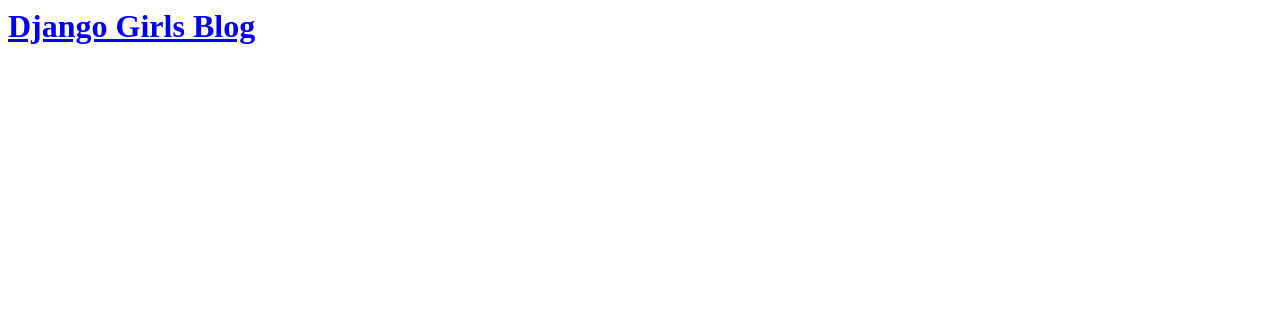
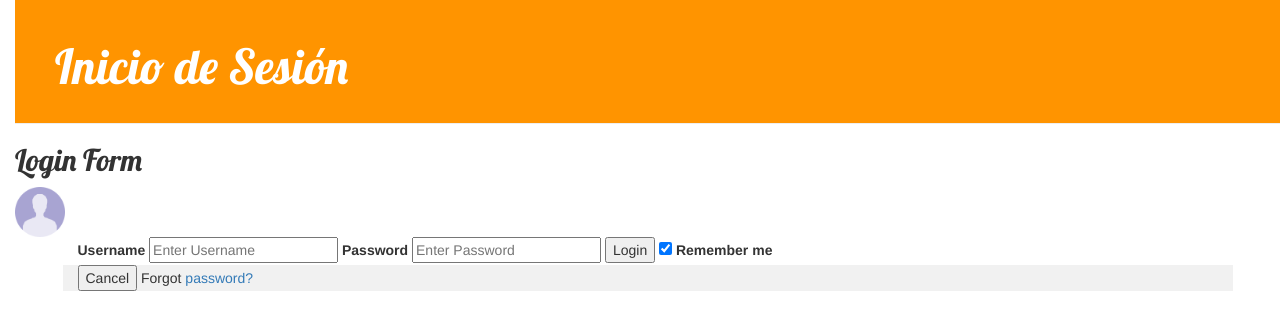
Before and after one commit to marielmr/sistemawebem, a Django app: page / in a window 1280 px wide. Shown: the top 330 px of the page. Run offline with Django 3.2, Linux system fonts and the light colour scheme; data that the repository does not hold is empty; some libraries are stand-ins or nearby versions.

Commit message:
formulario

```diff
--- a/emsistema/models.py
+++ b/emsistema/models.py
@@ -12,6 +12,7 @@
 	iduser=models.AutoField(primary_key=True)
 	user=models.CharField(max_length=20)
 	password=models.CharField(max_length=8)
+	img=models.URLField()
 	idperson=models.ForeignKey(person,on_delete=models.CASCADE)
 
 
--- a/emsistema/static/css/emsistema.css
+++ b/emsistema/static/css/emsistema.css
@@ -6,3 +6,51 @@
 body{
 	padding-left: 15px;
 }
+
+.page-header {
+    background-color: #ff9400;
+    margin-top: 0;
+    padding: 20px 20px 20px 40px;
+}
+
+.page-header h1, .page-header h1 a, .page-header h1 a:visited, .page-header h1 a:active {
+    color: #ffffff;
+    font-size: 36pt;
+    text-decoration: none;
+}
+
+.content {
+    margin-left: 40px;
+}
+
+h1, h2, h3, h4 {
+    font-family: 'Lobster', cursive;
+}
+
+.date {
+    float: right;
+    color: #828282;
+}
+
+.save {
+    float: right;
+}
+
+.post-form textarea, .post-form input {
+    width: 100%;
+}
+
+.top-menu, .top-menu:hover, .top-menu:visited {
+    color: #ffffff;
+    float: right;
+    font-size: 26pt;
+    margin-right: 20px;
+}
+
+.post {
+    margin-bottom: 70px;
+}
+
+.post h1 a, .post h1 a:visited {
+    color: #000000;
+}
--- a/emsistema/templates/emsistema/login.html
+++ b/emsistema/templates/emsistema/login.html
@@ -1,20 +1,60 @@
+{% load static %}
 <html>
     <head>
         <title>Django Girls blog</title>
+        <link rel="stylesheet" href="//maxcdn.bootstrapcdn.com/bootstrap/3.2.0/css/bootstrap.min.css">
+        <link rel="stylesheet" href="//maxcdn.bootstrapcdn.com/bootstrap/3.2.0/css/bootstrap-theme.min.css">
+        <link href="//fonts.googleapis.com/css?family=Lobster&subset=latin,latin-ext" rel="stylesheet" type="text/css">
+        <link rel="stylesheet" href="{% static 'css/emsistema.css' %}">
     </head>
     <body>
-        <div>
-            <h1><a href="/">Django Girls Blog</a></h1>
+        <div class="page-header">
+            <h1><a href="/">Inicio de Sesión</a></h1>
         </div>
 
         {% for p in posts %}
 
-        <div>
+        <div class="post">
+            <p>id: {{p.idperson}}</p>
             <p>nombre: {{p.firstname}}</p>
             <p>apellido: {{p.lastname}}</p>
             <p>fecha de nacimiento: {{p.birthdate}}</p>
         </div>
 
         {% endfor %}
+
+
+
+        <h2>Login Form</h2>
+
+<form>
+  <div class="imgcontainer">
+    {% load static %}
+    <img src="{% static '../../media/images/userg.png'%}" alt="Avatar" class="avatar" width="50px" height="50px">
+  </div>
+
+  <div class="container">
+    <label for="uname"><b>Username</b></label>
+    <input type="text" placeholder="Enter Username" name="uname" required>
+
+    <label for="psw"><b>Password</b></label>
+    <input type="password" placeholder="Enter Password" name="psw" required>
+
+    <button type="submit">Login</button>
+    <label>
+      <input type="checkbox" checked="checked" name="remember"> Remember me
+    </label>
+  </div>
+
+  <div class="container" style="background-color:#f1f1f1">
+    <button type="button" class="cancelbtn">Cancel</button>
+    <span class="psw">Forgot <a href="#">password?</a></span>
+  </div>
+</form>
+
+
+
+
+
     </body>
 </html>
--- a/sitioem/settings.py
+++ b/sitioem/settings.py
@@ -82,6 +82,7 @@
         'NAME': 'marielmr$em',
         #'USER': 'root',
         'USER': 'marielmr',
+        #'PASSWORD': '',
         'PASSWORD': 'MR2805lm_',
         #'HOST': 'localhost',
         'HOST': 'marielmr.mysql.pythonanywhere-services.com',
```
Also changed, not shown: emsistema/forms.py (added, +7 -0 lines), emsistema/media/images/userg.png (added), emsistema/migrations/0002_user_url.py (added), emsistema/migrations/0003_auto_20190625_1223.py (added).
